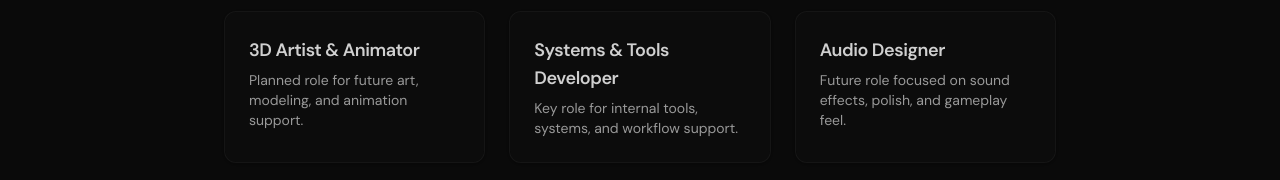
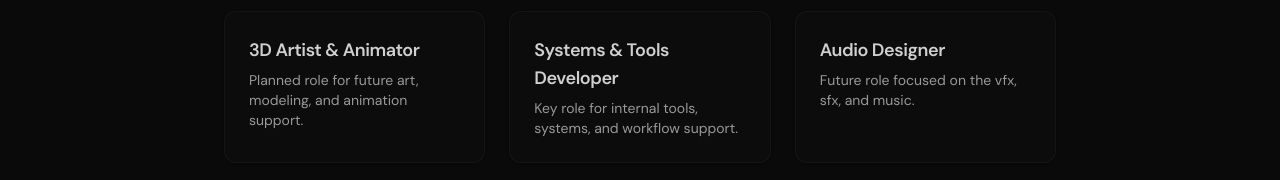
Before and after one commit to Minxci/neverphorm-site, a React (Vite) app in the folder apps/web/: page /contact in a window 1280 px wide. Shown: the part 751-931 px from the top of the page. Built offline with nearby package versions, Linux system fonts and the light colour scheme; the HTML template or start-up script is replaced by a standard one; what pocketbase would draw is missing.

Commit message:
minor edit on future role audio designer

```diff
--- a/apps/web/src/pages/ContactUsPage.jsx
+++ b/apps/web/src/pages/ContactUsPage.jsx
@@ -50,7 +50,7 @@ const ContactUsPage = () => {
       description: "Key role for internal tools, systems, and workflow support.",
      },
     { title: "Audio Designer",
-      description: "Future role focused on sound effects, polish, and gameplay feel.",
+      description: "Future role focused on the vfx, sfx, and music.",
      }
   ];
 
@@ -129,7 +129,8 @@ const ContactUsPage = () => {
             {/* Updated on 4/29/2026 */}
             <h2 className="text-2xl md:text-3xl font-semibold mb-4">Join Our <span className="text-primary">Team</span></h2>
             <p className="text-muted-foreground text-lg leading-relaxed max-w-3xl mx-auto">
-              Project Neverphorm is not actively looking for collaborators right now. This page will be updated over time to list future collaboration opportunites, open roles, and ways to get involved with the studio.
+              Project Neverphorm is not actively looking for collaborators right now.
+              This page will be updated over time to list future collaboration opportunites, open roles, and ways to get involved with the studio.
             </p>
           </motion.section>
 
```
